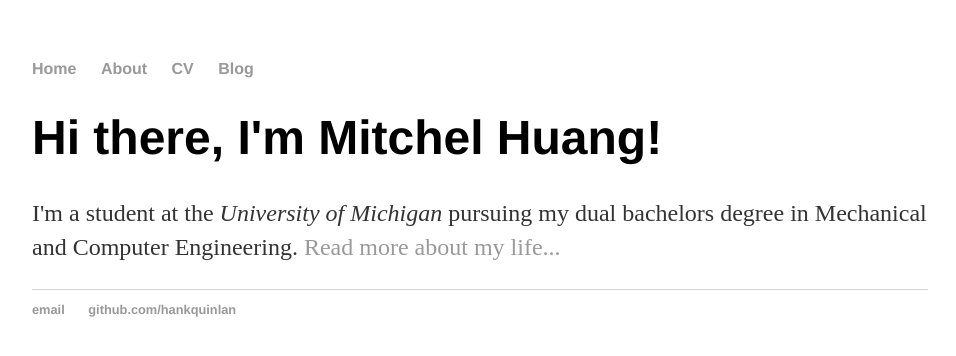
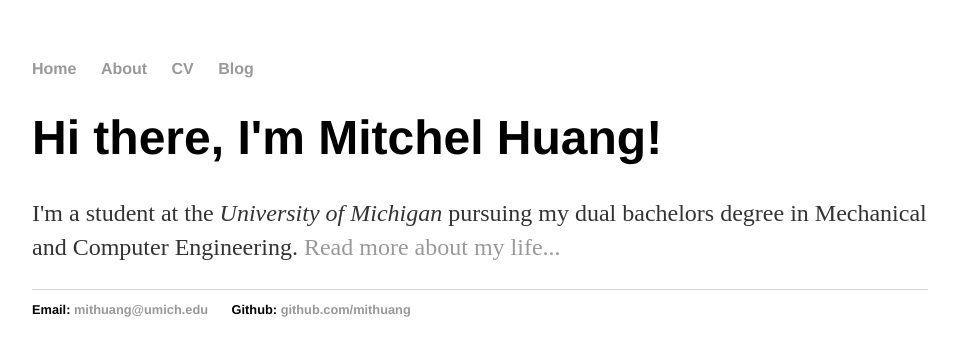
Before and after one commit to mithuang/mithuang.github.io, a Jekyll site: the page built from index.html, in a window 1280 px wide. Shown: the top 356 px of the page, without its empty margins (160-1116 px from the left). Built offline with Jekyll 4.4.1, drawn with Linux system fonts in a browser that asks for light colours.

Commit message:
typo fix 1

```diff
--- a/_layouts/default.html
+++ b/_layouts/default.html
@@ -21,8 +21,8 @@
         </div><!-- /.container -->
         <footer>
             <ul>
-                <li><a href="mailto:hankquinlanhub@gmail.com">email</a></li>
-                <li><a href="https://github.com/hankquinlan">github.com/hankquinlan</a></li>
+                <li>Email: <a href="mailto:mithuang@umich.edu">mithuang@umich.edu</a></li>
+                <li>Github: <a href="https://github.com/mithuang">github.com/mithuang</a></li>
             </ul>
         </footer>
     </body>
```
